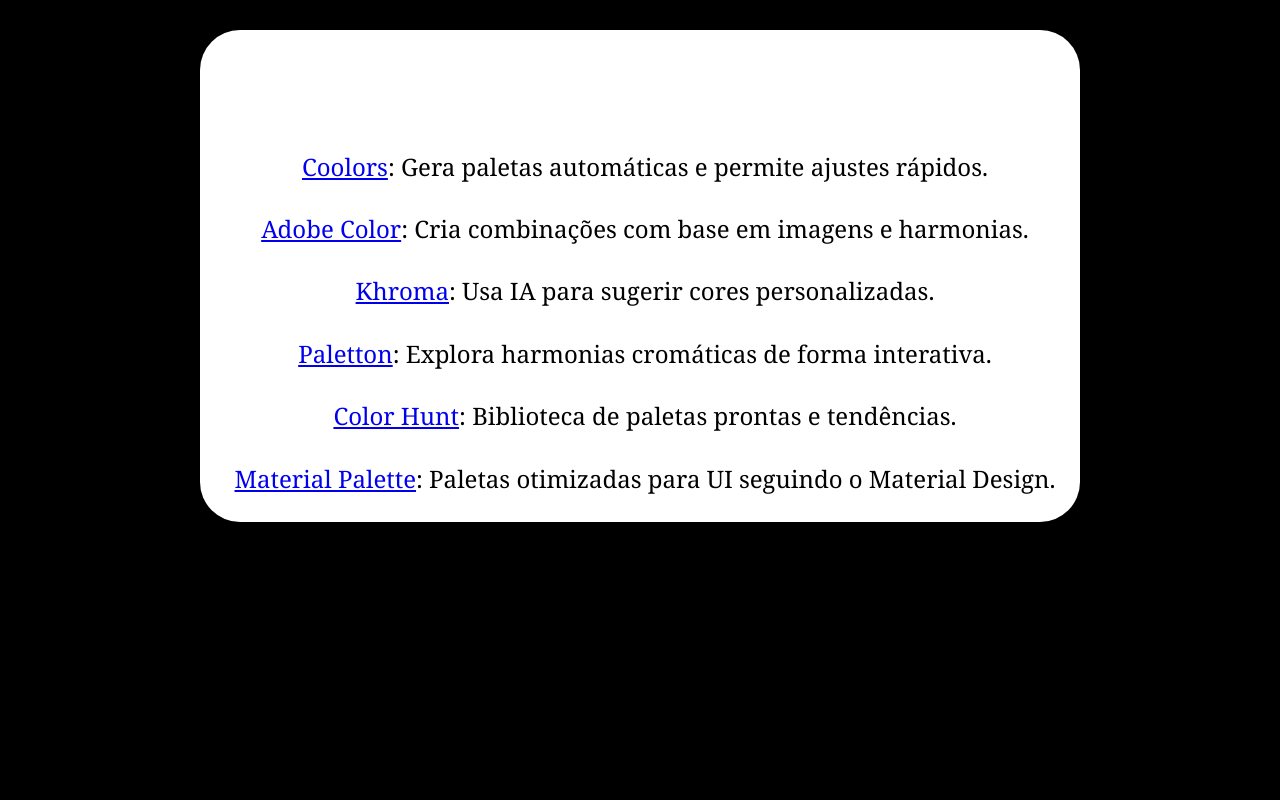
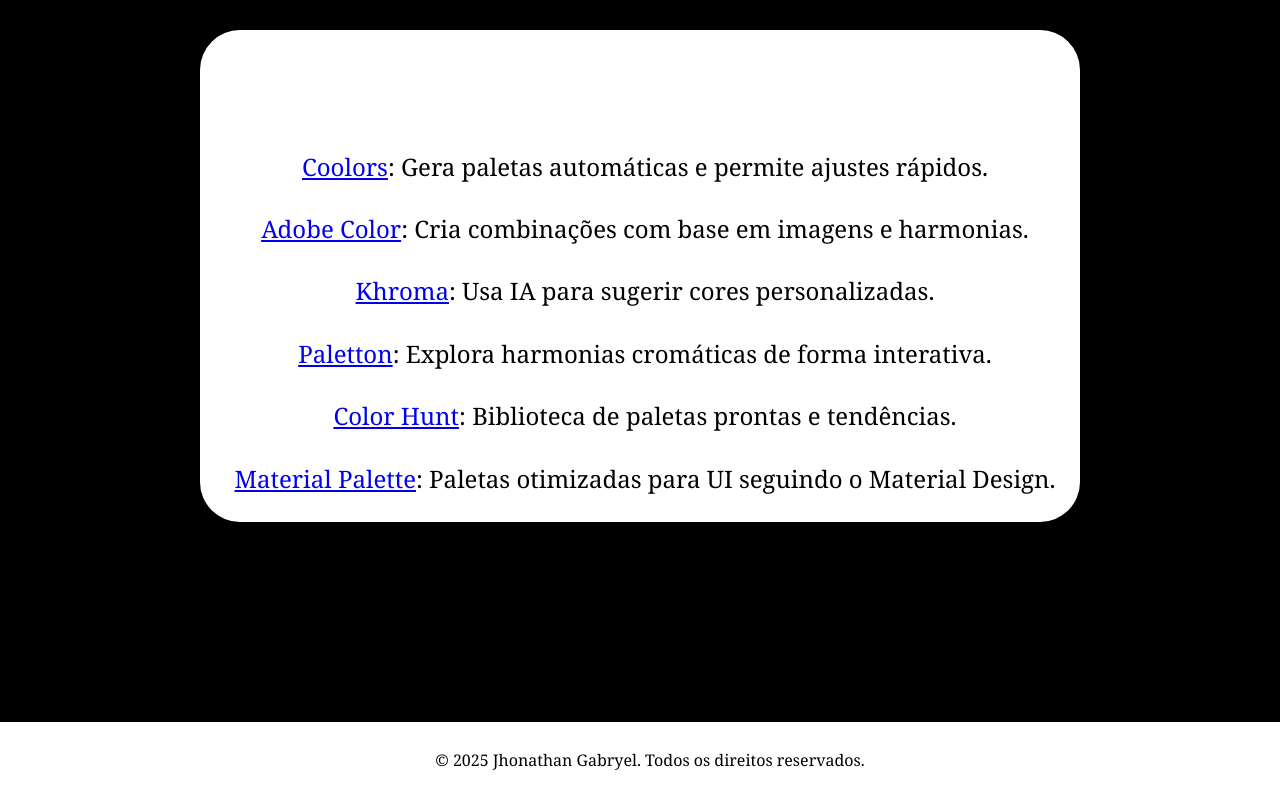
Before and after one commit to jhonathan0/harmonia_cromatica, a plain HTML site: page index.html in a window 1280 px wide. Shown: the part 4577-5377 px from the top of the page. Drawn offline with Linux system fonts and the light colour scheme.

Commit message:
Update style.css

```diff
--- a/style.css
+++ b/style.css
@@ -3,7 +3,7 @@
     --cor-forte: #ffffff;
     --cor-do-titulo: #000000;
     --cor-do-titulo-secao: #ffffff;
-    --cor-do-background-do-footer: #000000;
+    --cor-do-background-do-footer: #ffffff;
     }
 
     body {
```
